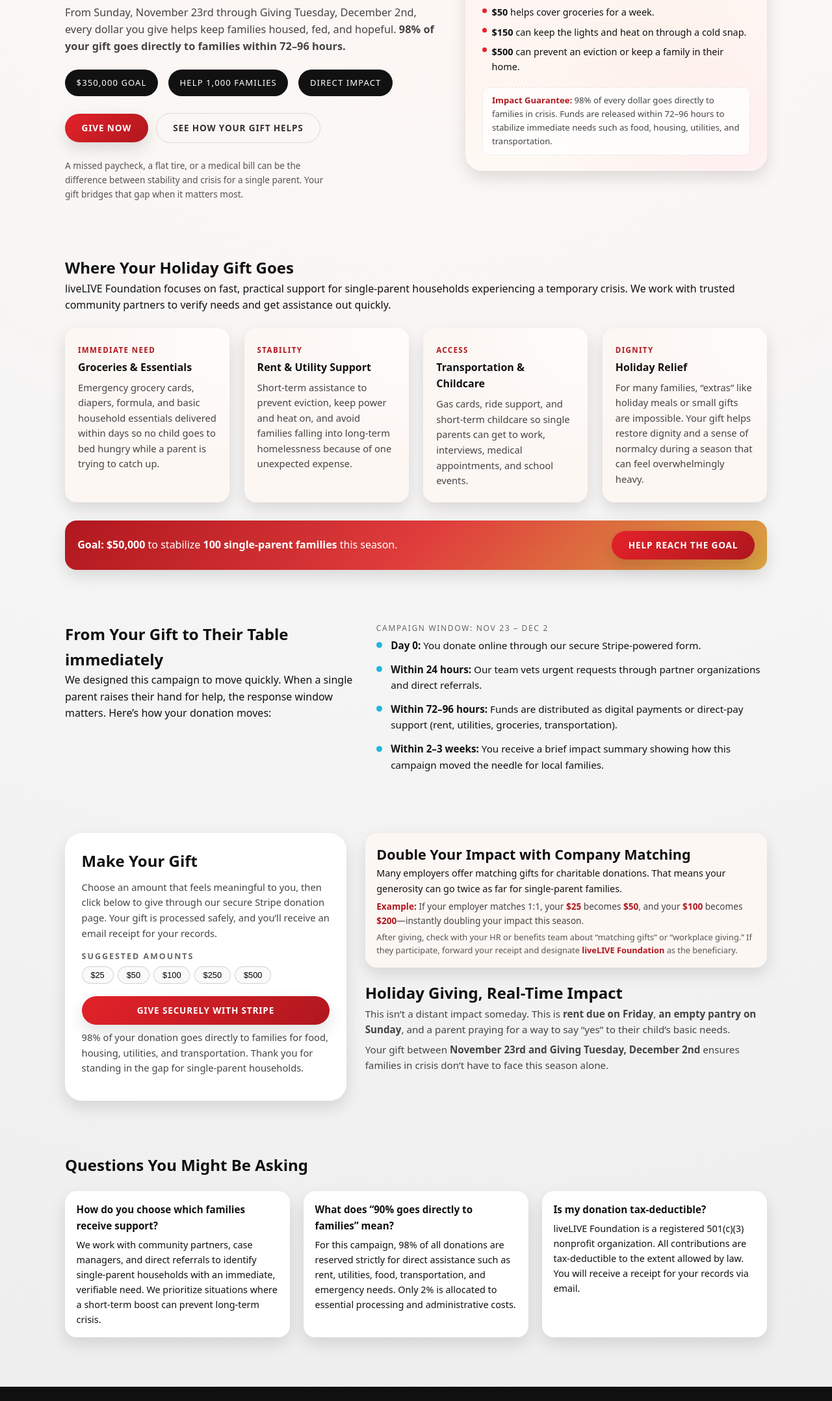
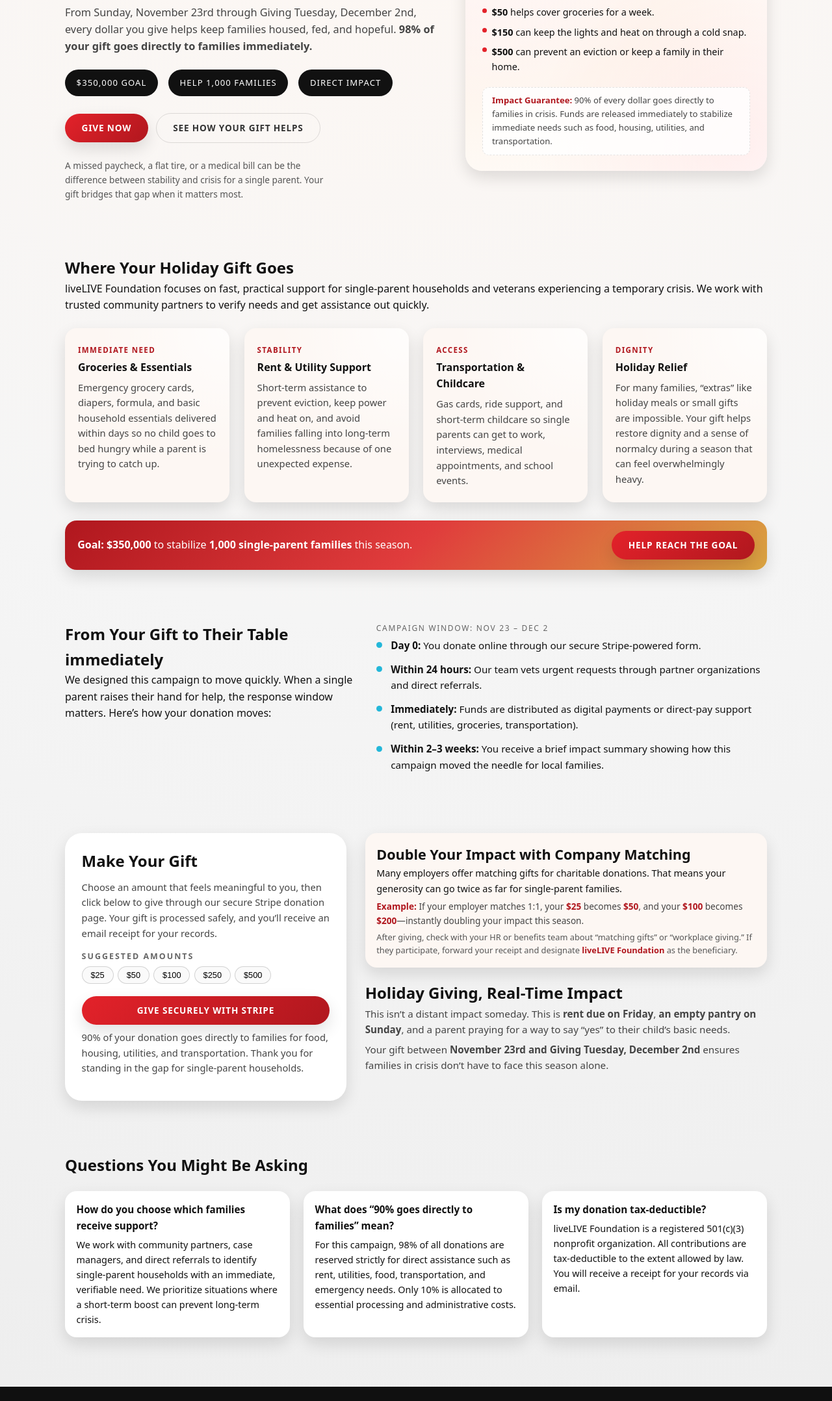
Before and after one commit to mendyturner/livelivegivingtuesday, a plain HTML site: page index.html in a window 1280 px wide. Shown: the part 355-2511 px from the top of the page at 65% size. Drawn offline with Linux system fonts and the light colour scheme.

Commit message:
Update donation content and links in index.html

```diff
--- a/index.html
+++ b/index.html
@@ -6,7 +6,7 @@
   <meta name="viewport" content="width=device-width, initial-scale=1" />
   <meta
     name="description"
-    content="Help liveLIVE Foundation meet the immediate needs of single-parent families between November 23 and Giving Tuesday, December 2. 98% of every gift goes directly to families within 72–96 hours."
+    content="Help liveLIVE Foundation meet the immediate needs of single-parent families between November 23 and Giving Tuesday, December 2. 90% of every gift goes directly to families within 72–96 hours."
   />
 
   <style>
@@ -642,7 +642,7 @@
       </div>
       <div class="nav-cta">
         <div class="nav-dates">Nov 23 – Dec 2</div>
-        <a href="https://buy.stripe.com/test_14A6oJ4yh7k6dA22ds4sE02" target="_blank" rel="noopener noreferrer" class="btn btn-primary">Donate Now</a>
+        <a href="https://buy.stripe.com/v1/payment_links/plink_1SY5ZHB8ReSubG6eOo09tJOP" target="_blank" rel="noopener noreferrer" class="btn btn-primary">Donate Now</a>
       </div>
     </div>
   </header>
@@ -660,7 +660,7 @@
         <p class="hero-subtitle">
           From Sunday, November 23rd through Giving Tuesday, December 2nd, every dollar you give helps
           keep families housed, fed, and hopeful. <strong>98% of your gift goes directly to families
-          within 72–96 hours.</strong>
+          immediately.</strong>
         </p>
 
         <div class="hero-stats">
@@ -670,7 +670,7 @@
         </div>
 
         <div class="hero-ctas">
-          <a href="https://buy.stripe.com/test_14A6oJ4yh7k6dA22ds4sE02" target="_blank" rel="noopener noreferrer" class="btn btn-primary">Give Now</a>
+          <a href="https://buy.stripe.com/v1/payment_links/plink_1SY5ZHB8ReSubG6eOo09tJOP" target="_blank" rel="noopener noreferrer" class="btn btn-primary">Give Now</a>
           <a href="#impact" class="btn btn-ghost">See How Your Gift Helps</a>
         </div>
 
@@ -711,8 +711,8 @@
           </ul>
 
           <div class="mini-guarantee">
-            <span>Impact Guarantee:</span> 98% of every dollar goes directly to families in crisis.
-            Funds are released within 72–96 hours to stabilize immediate needs such as food, housing,
+            <span>Impact Guarantee:</span> 90% of every dollar goes directly to families in crisis.
+            Funds are released immediately to stabilize immediate needs such as food, housing,
             utilities, and transportation.
           </div>
         </div>
@@ -723,7 +723,7 @@
     <section class="section" id="impact">
       <h2>Where Your Holiday Gift Goes</h2>
       <p>
-        liveLIVE Foundation focuses on fast, practical support for single-parent households
+        liveLIVE Foundation focuses on fast, practical support for single-parent households and veterans
         experiencing a temporary crisis. We work with trusted community partners to verify needs and
         get assistance out quickly.
       </p>
@@ -777,7 +777,7 @@
 
       <div class="holiday-strip">
         <span>
-          <strong>Goal: $50,000</strong> to stabilize <strong>100 single-parent families</strong>
+          <strong>Goal: $350,000</strong> to stabilize <strong>1,000 single-parent families</strong>
           this season.
         </span>
         <a href="https://buy.stripe.com//v1/payment_links/plink_1SY5ZHB8ReSubG6eOo09tJOP" target="_blank" rel="noopener noreferrer" class="btn btn-primary">Help Reach the Goal</a>
@@ -803,7 +803,7 @@
               organizations and direct referrals.
             </li>
             <li>
-              <strong>Within 72–96 hours:</strong> Funds are distributed as digital payments or
+              <strong>Immediately:</strong> Funds are distributed as digital payments or
               direct-pay support (rent, utilities, groceries, transportation).
             </li>
             <li>
@@ -847,7 +847,7 @@
           </a>
 
           <p class="helper" style="margin-top: 0.5rem;">
-            98% of your donation goes directly to families for food, housing, utilities, and
+            90% of your donation goes directly to families for food, housing, utilities, and
             transportation. Thank you for standing in the gap for single-parent households.
           </p>
         </div>
@@ -904,7 +904,7 @@
           <h3>What does “90% goes directly to families” mean?</h3>
           <p>
             For this campaign, 98% of all donations are reserved strictly for direct assistance such
-            as rent, utilities, food, transportation, and emergency needs. Only 2% is allocated to
+            as rent, utilities, food, transportation, and emergency needs. Only 10% is allocated to
             essential processing and administrative costs.
           </p>
         </article>
```
